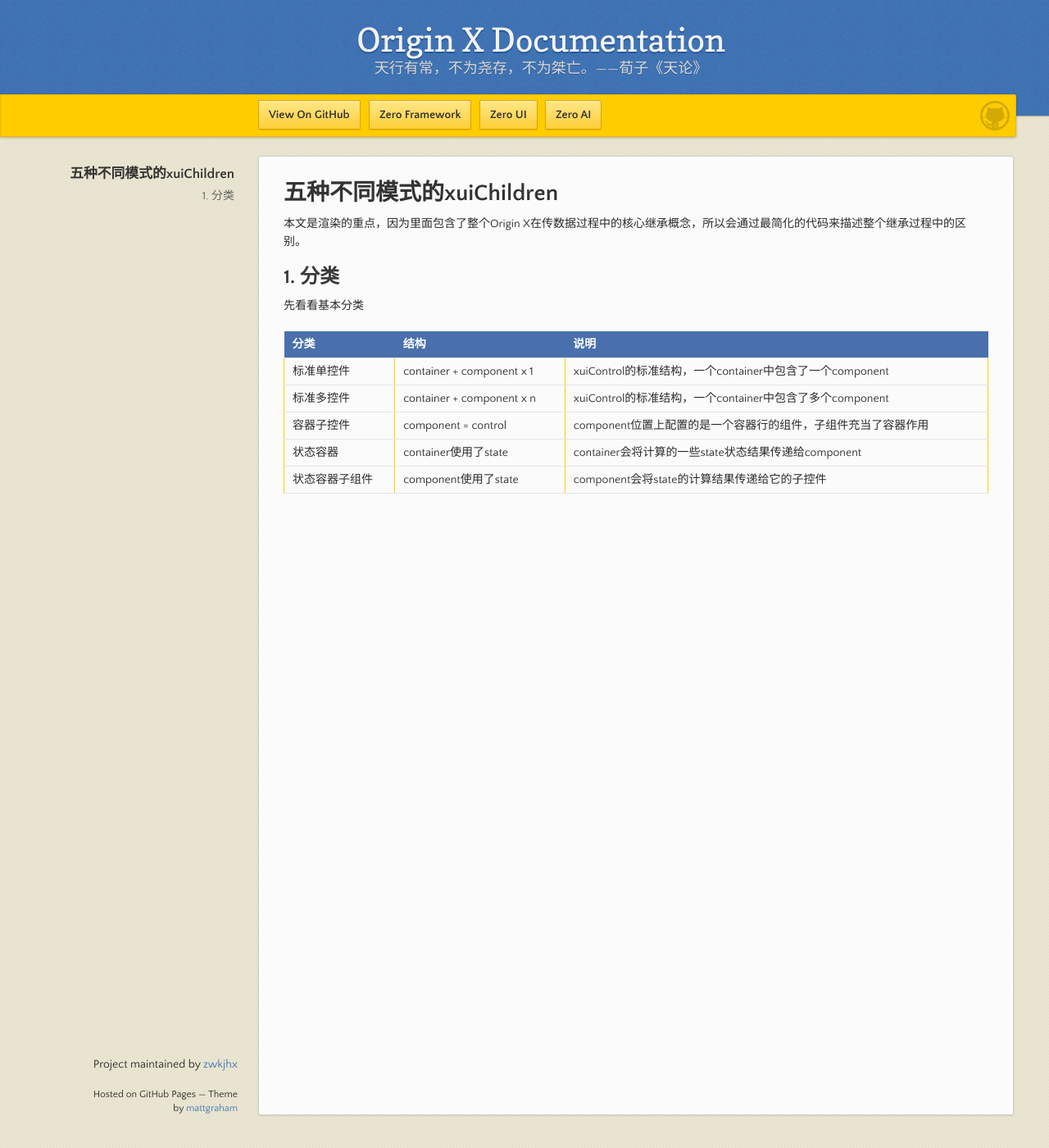
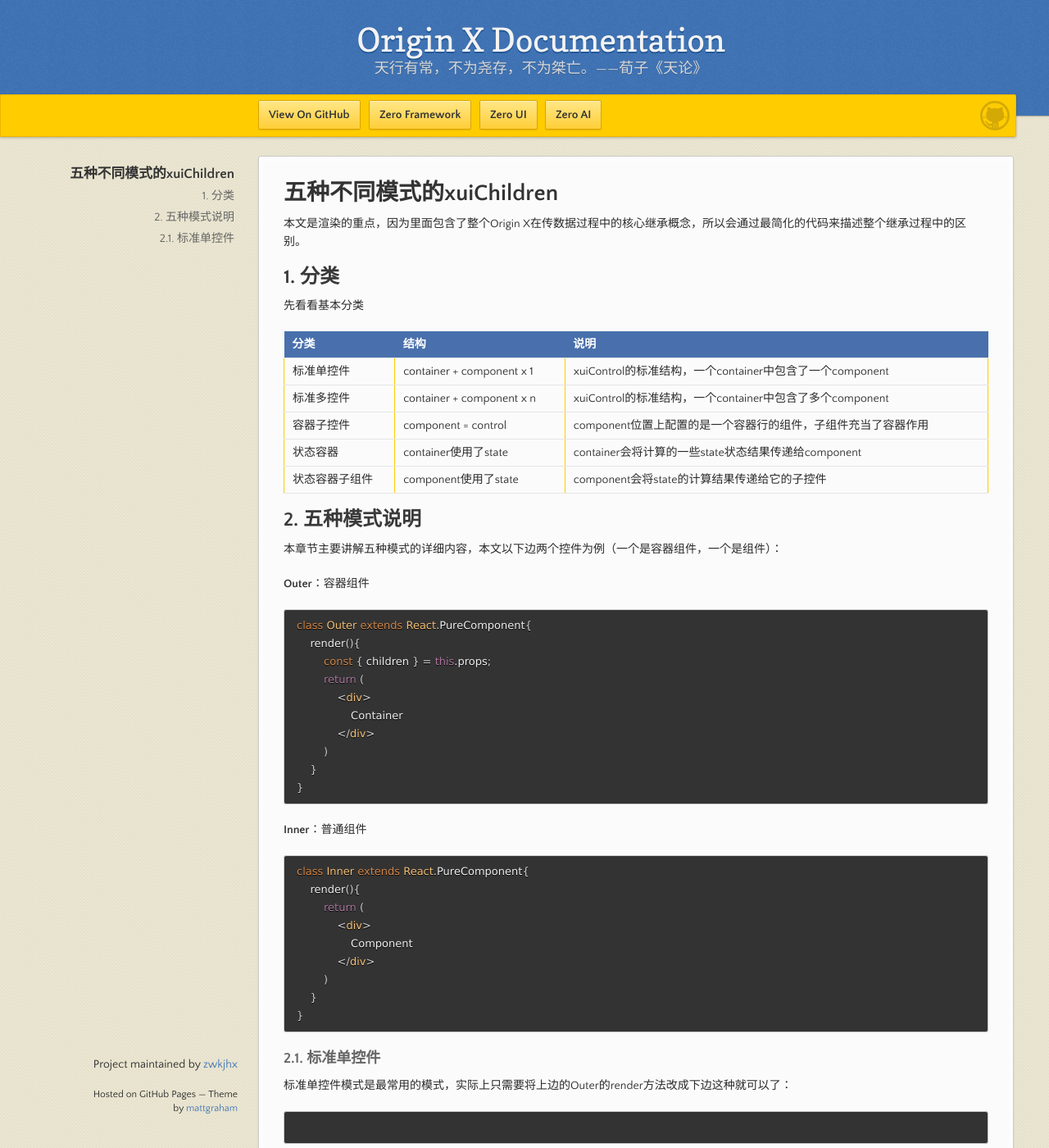
Before and after one commit to zwkjhx/ox-doc, a Jekyll site: the page built from specification/3-origin-xgui-fan/spo-017-wu-zhong-bu-tong-mo-shi-de-xuichildren-shuo-ming.md, in a window 1280 px wide and 1400 px high. Shown: the whole window at 82% size. Built offline with Jekyll 4.4.1, drawn with Linux system fonts in a browser that asks for light colours; our own code applies the rules of GitHub Pages for plain Markdown files.

Commit message:
Updates specification/3-origin-xgui-fan/spo-017-wu-zhong-bu-tong-mo-shi-de-xuichildren-shuo-ming.md
Auto commit by GitBook Editor

````diff
--- a/specification/3-origin-xgui-fan/spo-017-wu-zhong-bu-tong-mo-shi-de-xuichildren-shuo-ming.md
+++ b/specification/3-origin-xgui-fan/spo-017-wu-zhong-bu-tong-mo-shi-de-xuichildren-shuo-ming.md
@@ -13,3 +13,44 @@
 | 容器子控件 | component = control | component位置上配置的是一个容器行的组件，子组件充当了容器作用 |
 | 状态容器 | container使用了state | container会将计算的一些state状态结果传递给component |
 | 状态容器子组件 | component使用了state | component会将state的计算结果传递给它的子控件 |
+
+## 2. 五种模式说明
+
+本章节主要讲解五种模式的详细内容，本文以下边两个控件为例（一个是容器组件，一个是组件）：
+
+**Outer**：容器组件
+
+```jsx
+class Outer extends React.PureComponent{
+    render(){
+        const { children } = this.props;
+        return (
+            <div>
+                Container
+            </div>
+        )
+    }
+}
+```
+
+**Inner**：普通组件
+
+```jsx
+class Inner extends React.PureComponent{
+    render(){
+        return (
+            <div>
+                Component
+            </div>
+        )
+    }
+}
+```
+
+### 2.1. 标准单控件
+
+标准单控件模式是最常用的模式，实际上只需要将上边的Outer的render方法改成下边这种就可以了：
+
+```jsx
+
+```
````
